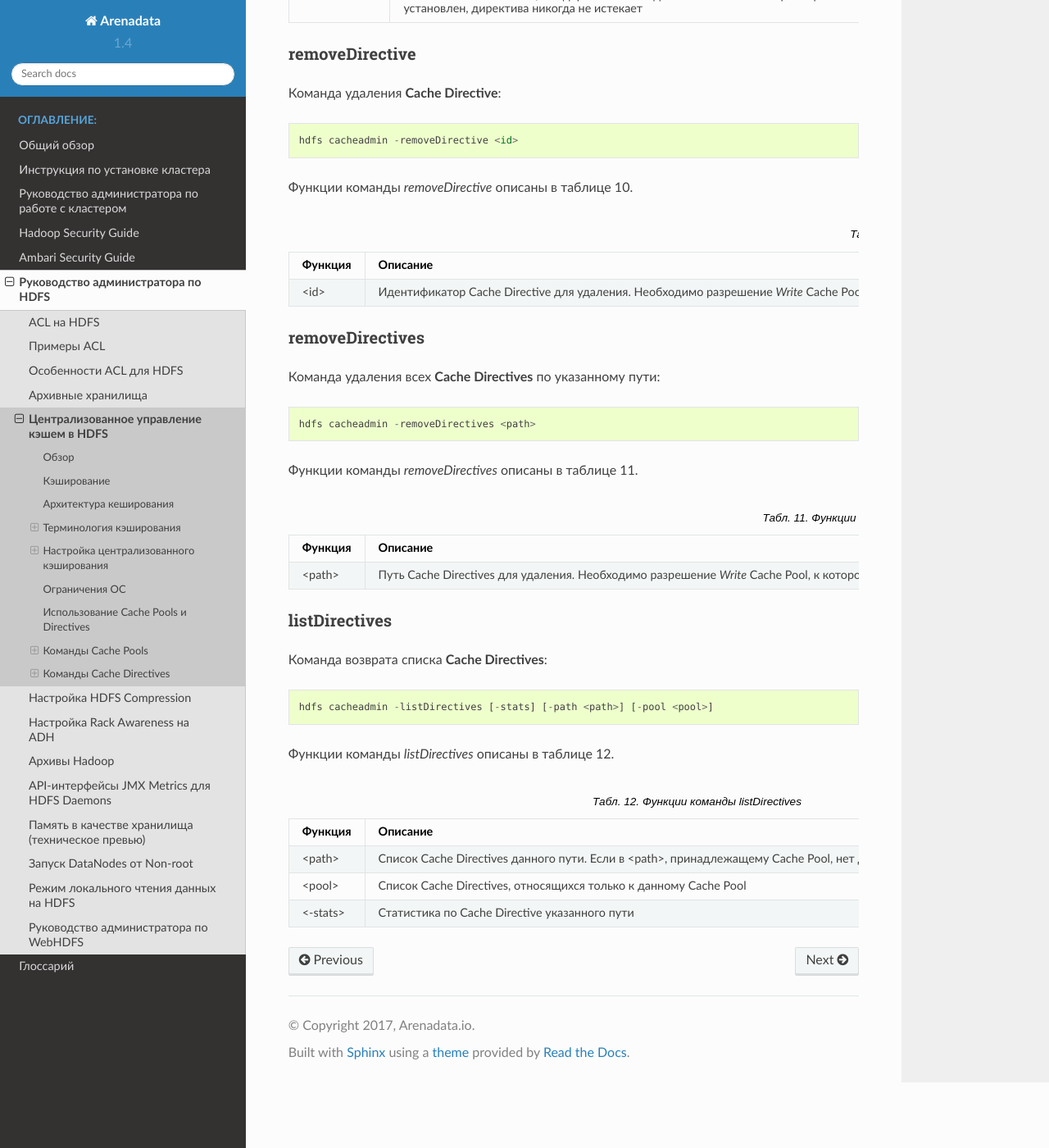
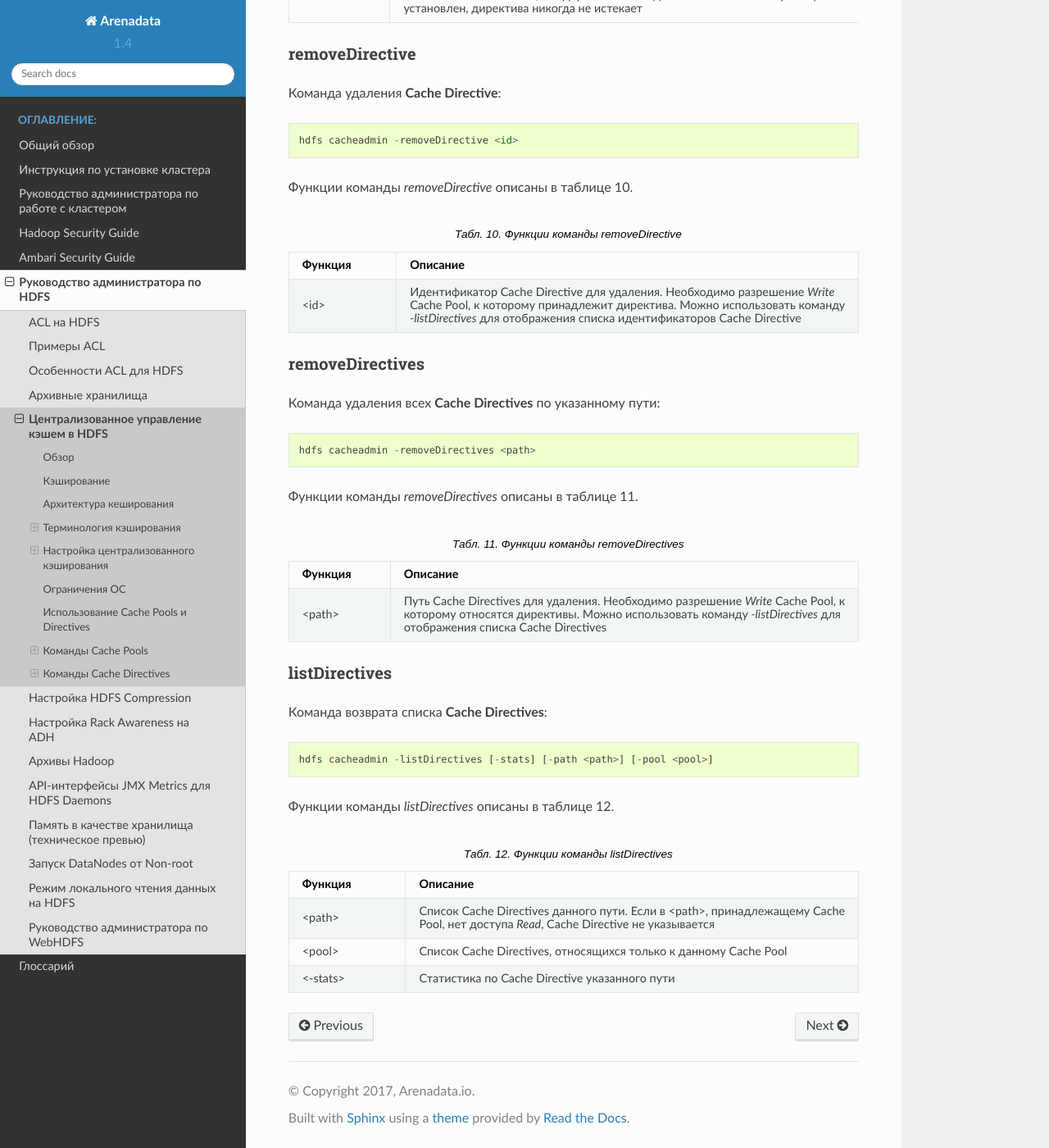
Before and after one commit to arenadata/docs_adps, a Sphinx documentation site: the page built from source/HDFSadmin/Cache.rst, in a window 1280 px wide and 1400 px high, scrolled down 9600 px. Shown: the whole window at 82% size. Built offline with Sphinx 7.4.7 and the Read the Docs theme 2.0.0, drawn with Linux system fonts in a browser that asks for light colours; some of the changed lines change nothing that is shown.

Commit message:
Update Cache.rst

```diff
--- a/source/HDFSadmin/Cache.rst
+++ b/source/HDFSadmin/Cache.rst
@@ -355,7 +355,7 @@ removeDirective
    :header: "Функция", "Описание"
    :widths: 10, 30
 
-   "<id>", "Идентификатор Cache Directive для удаления. Необходимо разрешение *Write* Cache Pool, к которому принадлежит директива. Можно использовать команду *-listDirectives* для отображения списка идентификаторов Cache Directive"
+   "<id>", "Идентификатор Cache Directive для удаления. Необходимо разрешение *Write* |br| Cache Pool, к которому принадлежит директива. Можно использовать команду |br| *-listDirectives* для отображения списка идентификаторов Cache Directive"
 
 
 
@@ -373,7 +373,7 @@ removeDirectives
    :header: "Функция", "Описание"
    :widths: 10, 30
 
-   "<path>", "Путь Cache Directives для удаления. Необходимо разрешение *Write* Cache Pool, к которому относятся директивы. Можно использовать команду *-listDirectives* для отображения списка Cache Directives"
+   "<path>", "Путь Cache Directives для удаления. Необходимо разрешение *Write* Cache Pool, к |br| которому относятся директивы. Можно использовать команду *-listDirectives* для |br| отображения списка Cache Directives"
 
 
 
@@ -391,6 +391,6 @@ listDirectives
    :header: "Функция", "Описание"
    :widths: 10, 30
 
-   "<path>", "Список Cache Directives данного пути. Если в <path>, принадлежащему Cache Pool, нет доступа *Read*, Cache Directive не указывается"
+   "<path>", "Список Cache Directives данного пути. Если в <path>, принадлежащему Cache |br| Pool, нет доступа *Read*, Cache Directive не указывается"
    "<pool>", "Список Cache Directives, относящихся только к данному Cache Pool"
    "<-stats>", "Статистика по Cache Directive указанного пути"
```
